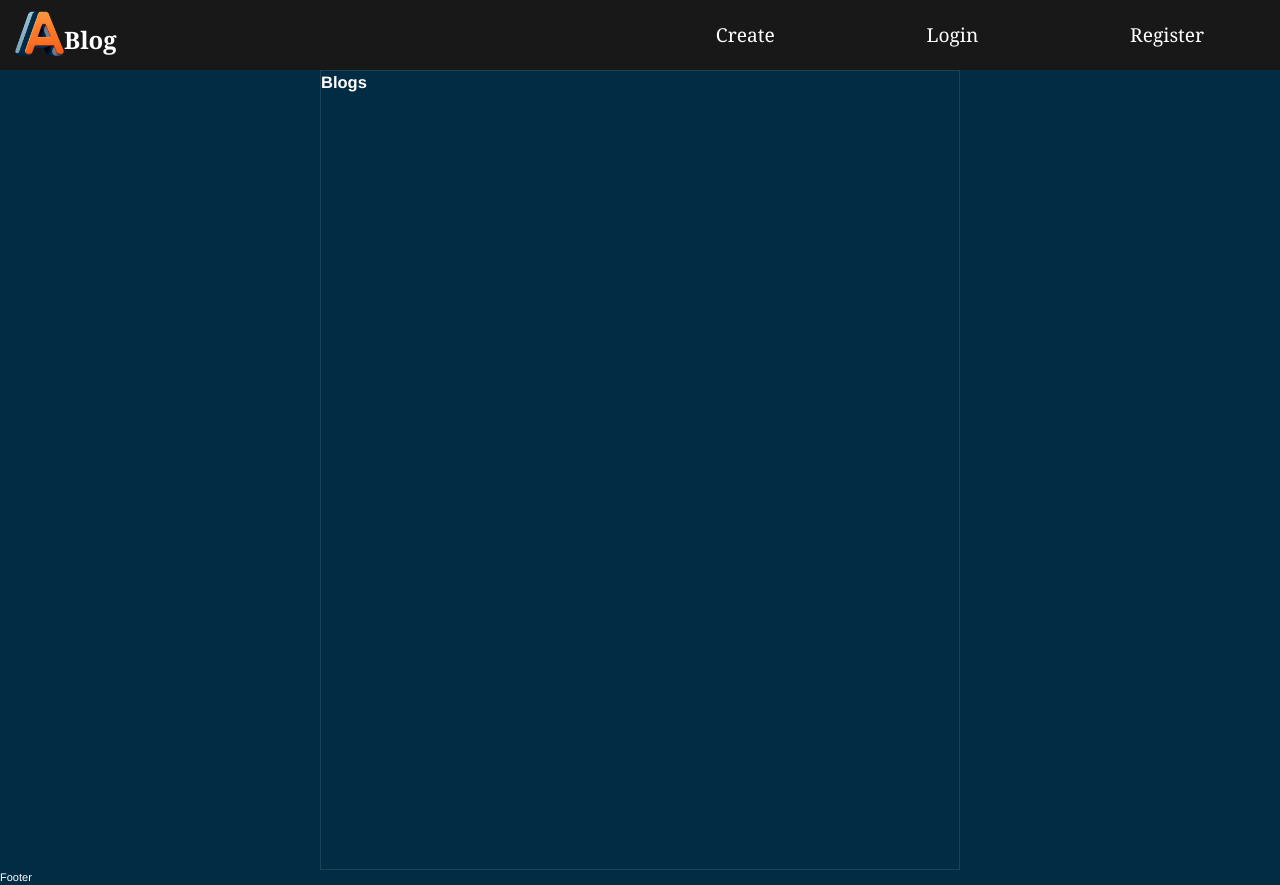
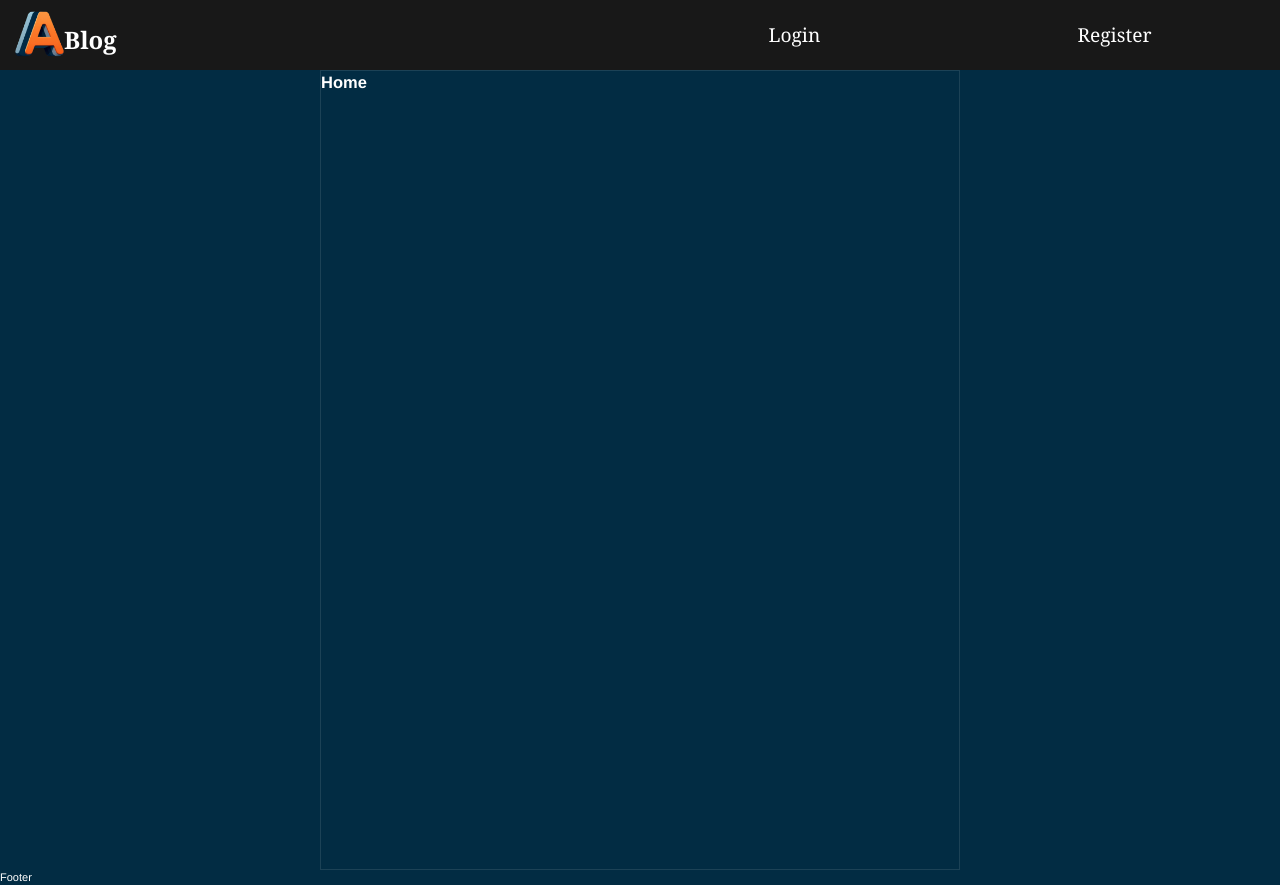
Before and after one commit to a-box31/ABlog, a React (Vite) app in the folder frontend/: page / in a window 1280 px wide. Built offline with nearby package versions, Linux system fonts and the light colour scheme.

Commit message:
Minor Updates

```diff
--- a/frontend/src/components/Home/index.jsx
+++ b/frontend/src/components/Home/index.jsx
@@ -2,7 +2,7 @@ const Home = () => {
 
     return (
         <div>
-            <h1>Blogs</h1>
+            <h1>Home</h1>
         </div>
     )
 }
--- a/frontend/src/components/Login/index.jsx
+++ b/frontend/src/components/Login/index.jsx
@@ -1,12 +1,18 @@
-import { useState } from "react";
+import { useState, useEffect } from "react";
 import { useNavigate } from "react-router-dom";
 import api from "../../api/posts";
 
-const Login = () => {
+const Login = ({isLoggedIn}) => {
   const [email, setEmail] = useState("");
   const [password, setPassword] = useState("");
 
   const navigate = useNavigate();
+
+  useEffect(() => {
+    if(isLoggedIn){
+      navigate("/account");
+    }
+  }, []);
 
   const submit = async (e) => {
     e.preventDefault();
--- a/frontend/src/components/NavBar/index.jsx
+++ b/frontend/src/components/NavBar/index.jsx
@@ -15,13 +15,15 @@ const NavBar = ({ isLoggedIn }) => {
           </div>
           <div className="nav-links">
             <ul>
-              <li>
-                <Link to="#">Create</Link>
-              </li>
               {isLoggedIn ? (
-                <li>
-                  <Link to="#">Account</Link>
-                </li>
+                <>
+                  <li>
+                    <Link to="#">Create</Link>
+                  </li>
+                  <li>
+                    <Link to="account">Account</Link>
+                  </li>
+                </>
               ) : (
                 <>
                   <li>
```
